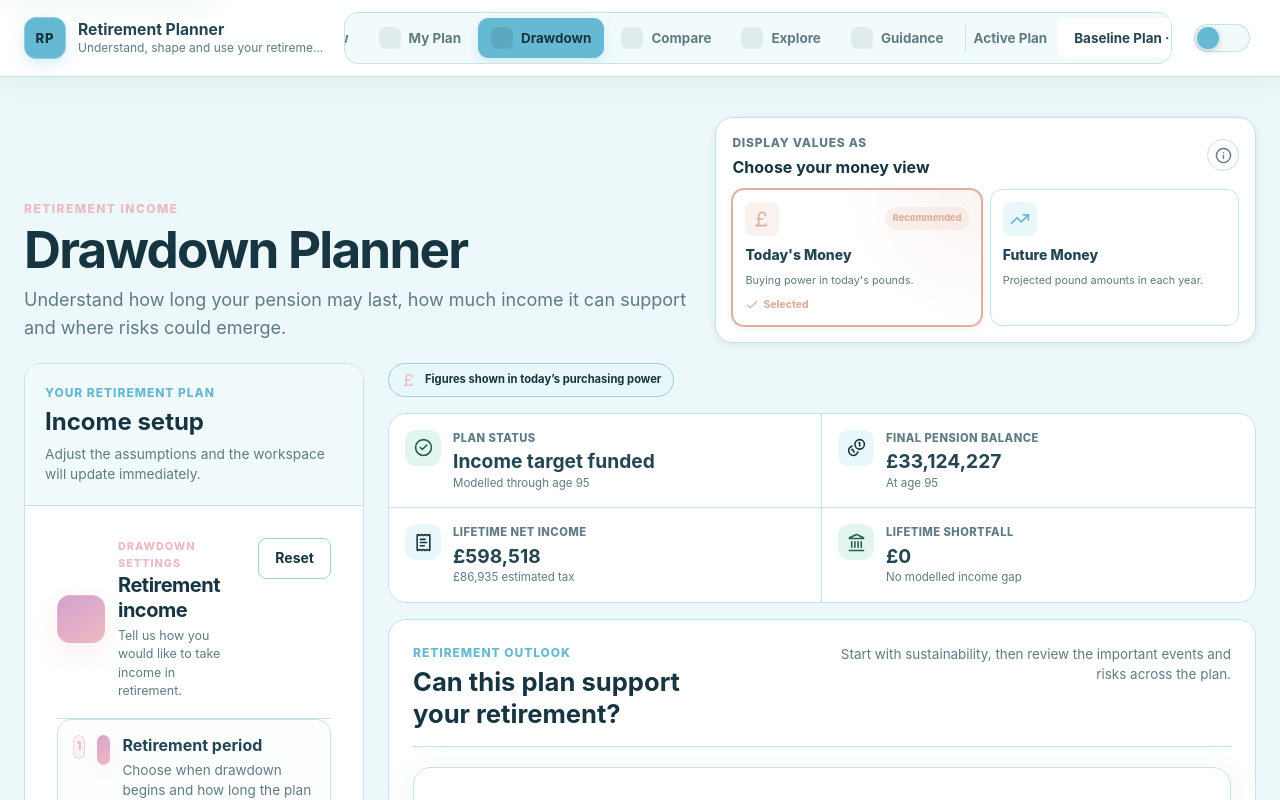
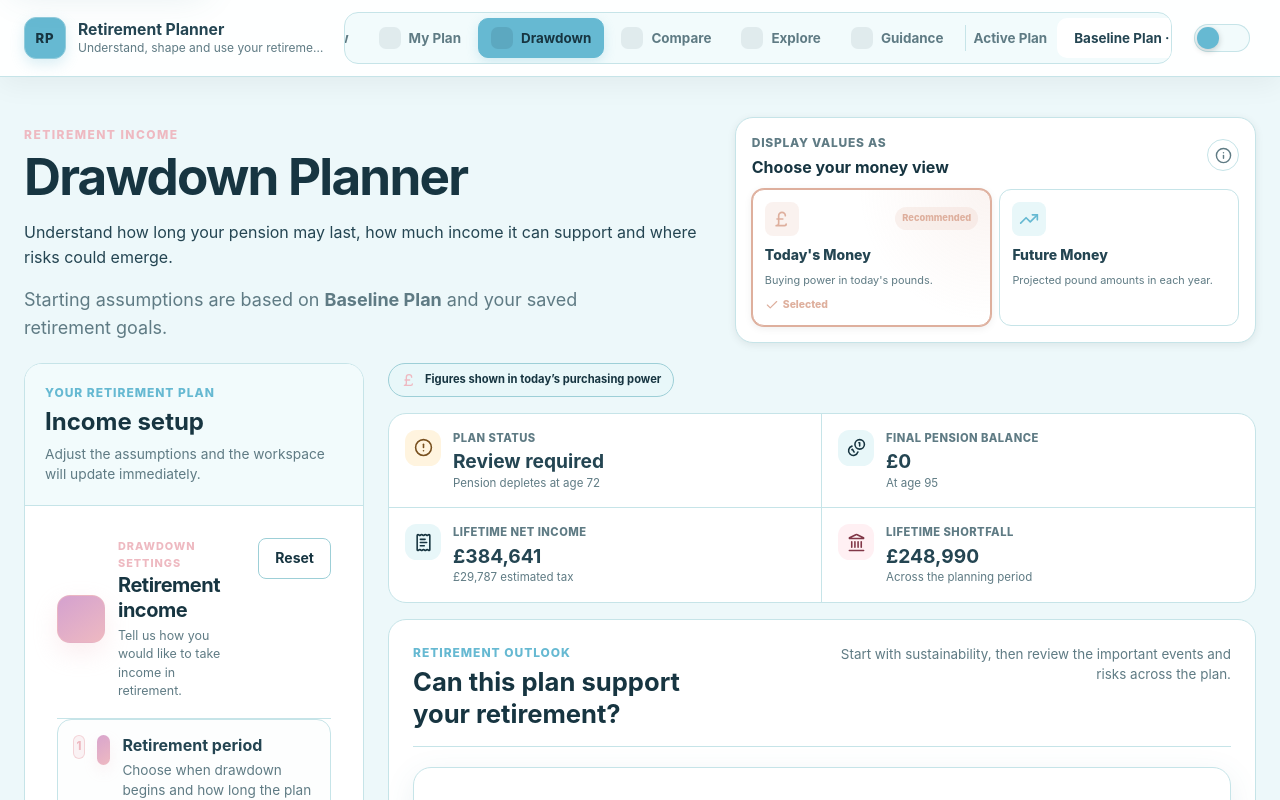
Before and after one commit to JellyMaster/Retirement-Planner, a React (Vite) app: page /drawdown in a window 1280 px wide. Shown: the top 800 px of the page. Built offline with nearby package versions, Linux system fonts and the light colour scheme.

Commit message:
Connect drawdown planner to active plan and retirement goals

```diff
--- a/src/pages/DrawdownPlannerPage.tsx
+++ b/src/pages/DrawdownPlannerPage.tsx
@@ -1,4 +1,4 @@
-import { useEffect, useState } from "react";
+import { useEffect, useMemo, useState } from "react";
 import { Check, Info, PoundSterling, TrendingUp } from "lucide-react";
 
 import { DrawdownAssumptionsPanel } from "../components/drawdown/DrawdownAssumptionsPanel";
@@ -15,7 +15,11 @@
   DrawdownWorkspaceNavigation,
   type DrawdownWorkspaceSection,
 } from "../components/drawdown/DrawdownWorkspaceNavigation";
+import { useScenarios } from "../components/scenarios";
+import { createDrawdownInputsFromPlan } from "../engine/drawdown/factories/createDrawdownInputsFromPlan";
 import { useDrawdownProjection } from "../hooks/useDrawdownProjection";
+import { usePensionProjection } from "../hooks/usePensionProjection";
+import { useStoredRetirementGoals } from "../hooks/useStoredRetirementGoals";
 import type { MoneyDisplayMode } from "../utils/drawdownDisplayValues";
 
 const MONEY_DISPLAY_STORAGE_KEY = "retirement-planner:drawdown-money-display";
@@ -30,9 +34,22 @@
 }
 
 export function DrawdownPlannerPage() {
+  const { activeScenario } = useScenarios();
+  const [retirementGoals] = useStoredRetirementGoals();
+  const pensionProjection = usePensionProjection(activeScenario.inputs);
+  const initialDrawdownInputs = useMemo(
+    () =>
+      createDrawdownInputsFromPlan({
+        pensionInputs: activeScenario.inputs,
+        projection: pensionProjection.projection,
+        retirementGoals,
+      }),
+    [activeScenario.inputs, pensionProjection.projection, retirementGoals],
+  );
   const [displayMode, setDisplayMode] = useState<MoneyDisplayMode>(getInitialMoneyDisplayMode);
   const [activeSection, setActiveSection] = useState<DrawdownWorkspaceSection>("overview");
-  const { inputs, validation, result, updateInput, resetInputs } = useDrawdownProjection();
+  const { inputs, validation, result, updateInput, resetInputs } =
+    useDrawdownProjection(initialDrawdownInputs);
 
   useEffect(() => {
     window.localStorage.setItem(MONEY_DISPLAY_STORAGE_KEY, displayMode);
@@ -45,6 +62,9 @@
           <p className="planner-eyebrow">Retirement income</p>
           <h1>Drawdown Planner</h1>
           <p>Understand how long your pension may last, how much income it can support and where risks could emerge.</p>
+          <p className="drawdown-active-plan-source">
+            Starting assumptions are based on <strong>{activeScenario.name}</strong> and your saved retirement goals.
+          </p>
         </div>
 
         <section className="money-display-selector" aria-labelledby="money-display-title">
```
